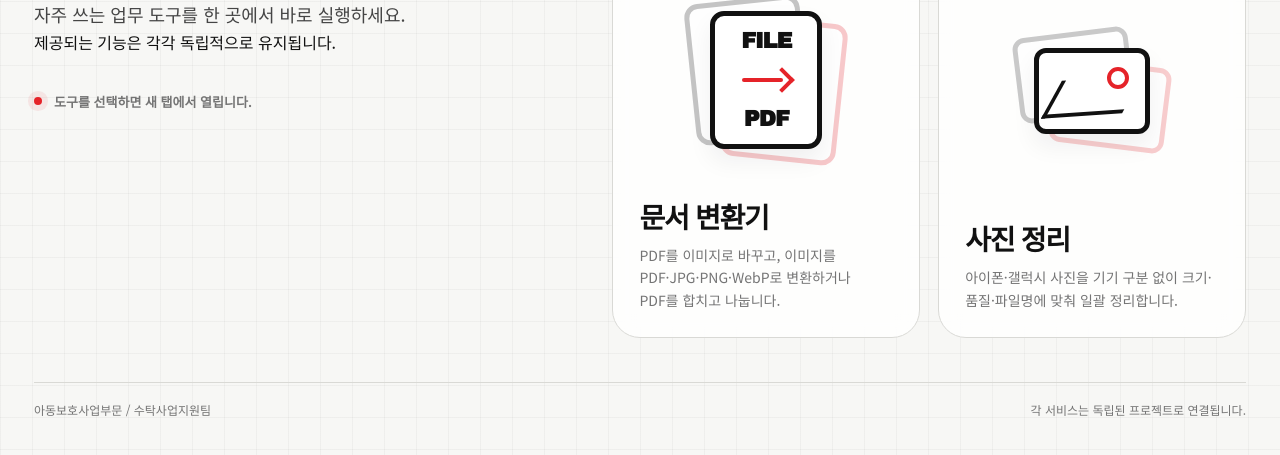
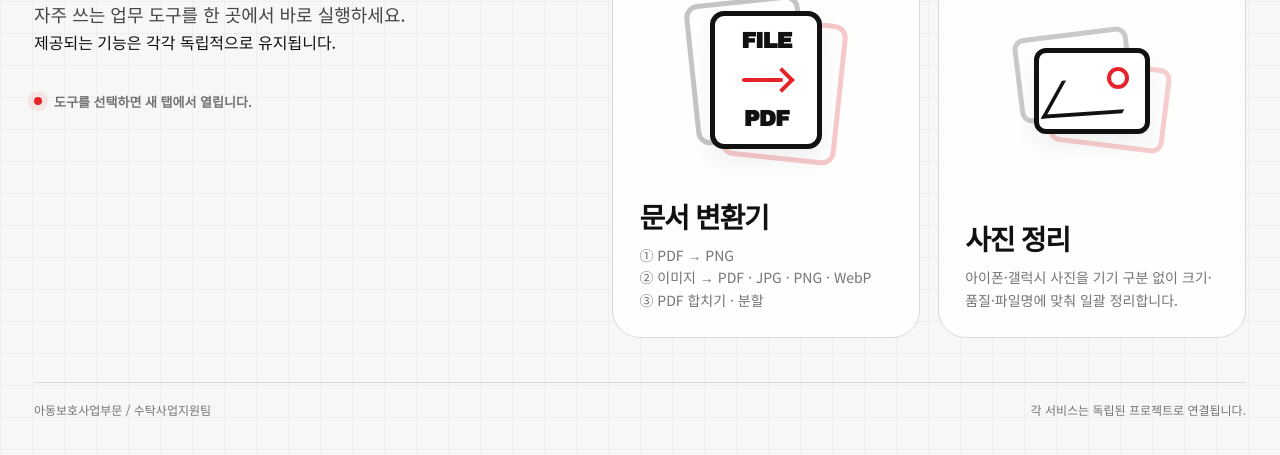
Before and after one commit to kimhoho8601-alt/main, a plain HTML site: page index.html in a window 1280 px wide. Shown: the part 703-1158 px from the top of the page. Drawn offline with Linux system fonts and the light colour scheme.

Commit message:
Number converter card features

```diff
--- a/index.html
+++ b/index.html
@@ -681,7 +681,7 @@
             </div>
           </div>
           <h2 class="card-title">문서 변환기</h2>
-          <p class="card-copy">PDF를 이미지로 바꾸고, 이미지를 PDF·JPG·PNG·WebP로 변환하거나 PDF를 합치고 나눕니다.</p>
+          <p class="card-copy">① PDF → PNG<br>② 이미지 → PDF · JPG · PNG · WebP<br>③ PDF 합치기 · 분할</p>
         </a>
         <a
           class="app-card" data-tool="photo"
```
